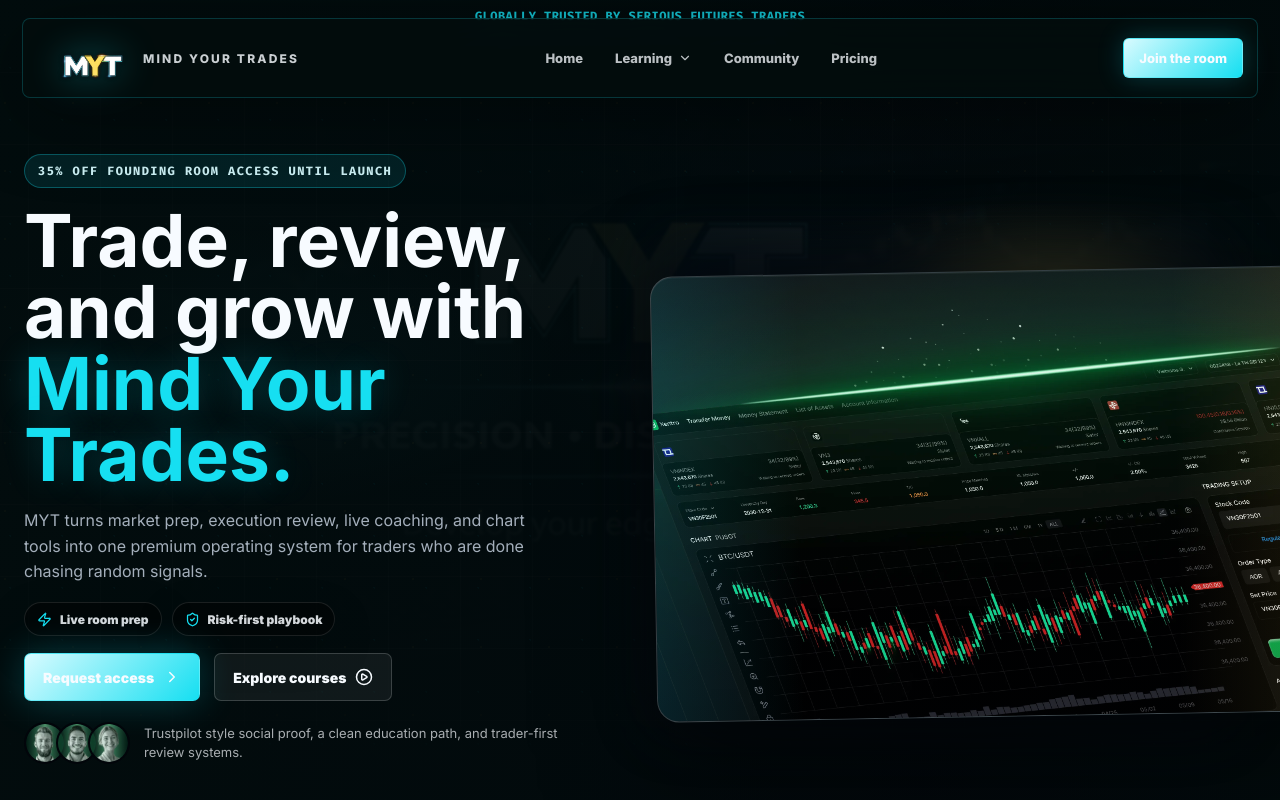
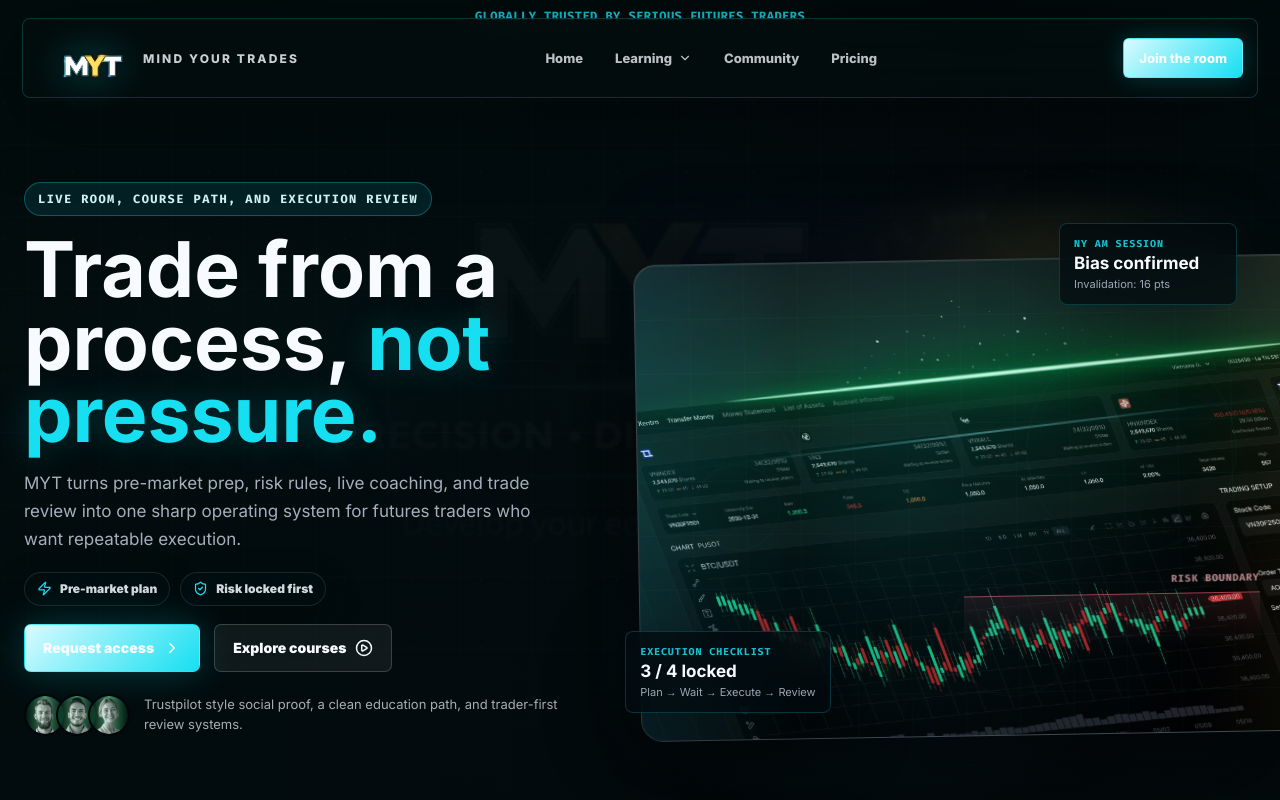
Before and after one commit to CodoWIzard/xentro-trading-template-clone, a Next.js app: page / in a window 1280 px wide. Shown: the top 800 px of the page. Built offline with nearby package versions, Linux system fonts and the light colour scheme.

Commit message:
Elevate hero trading command center

```diff
--- a/app/[[...path]]/page.tsx
+++ b/app/[[...path]]/page.tsx
@@ -216,22 +216,22 @@ function HomePage() {
         <div className="myt-hero-inner">
           <div className="myt-hero-copy">
             <p className="myt-trust-line">Globally trusted by serious futures traders</p>
-            <p className="myt-kicker">35% off founding room access until launch</p>
+            <p className="myt-kicker">Live room, course path, and execution review</p>
             <h1 id="hero-title">
-              Trade, review, and grow with <span>Mind Your Trades.</span>
+              Trade from a process, <span>not pressure.</span>
             </h1>
             <p className="myt-hero-text">
-              MYT turns market prep, execution review, live coaching, and chart tools into one premium
-              operating system for traders who are done chasing random signals.
+              MYT turns pre-market prep, risk rules, live coaching, and trade review into one sharp
+              operating system for futures traders who want repeatable execution.
             </p>
             <div className="myt-hero-badges" aria-label="MYT platform benefits">
               <span>
                 <Zap size={15} aria-hidden />
-                Live room prep
+                Pre-market plan
               </span>
               <span>
                 <ShieldCheck size={15} aria-hidden />
-                Risk-first playbook
+                Risk locked first
               </span>
             </div>
             <div className="myt-actions">
@@ -268,6 +268,25 @@ function HomePage() {
                 priority
                 sizes="(max-width: 900px) 96vw, 1120px"
               />
+              <div className="myt-command-grid" aria-hidden>
+                <span />
+                <span />
+                <span />
+              </div>
+              <div className="myt-liquidity-line" aria-hidden />
+              <div className="myt-risk-band" aria-hidden>
+                <span>Risk boundary</span>
+              </div>
+            </div>
+            <div className="myt-session-card" aria-hidden>
+              <span>NY AM session</span>
+              <strong>Bias confirmed</strong>
+              <small>Invalidation: 16 pts</small>
+            </div>
+            <div className="myt-discipline-card" aria-hidden>
+              <span>Execution checklist</span>
+              <strong>3 / 4 locked</strong>
+              <small>Plan → Wait → Execute → Review</small>
             </div>
           </aside>
         </div>
--- a/app/globals.css
+++ b/app/globals.css
@@ -200,9 +200,10 @@ select {
   inset: 0;
   z-index: -3;
   background:
-    linear-gradient(90deg, rgba(2, 12, 13, 0.96), rgba(2, 12, 13, 0.7) 46%, rgba(2, 12, 13, 0.36) 72%, rgba(2, 12, 13, 0.76)),
-    radial-gradient(ellipse at 78% 46%, rgba(255, 216, 77, 0.18), transparent 24rem),
+    linear-gradient(90deg, rgba(2, 12, 13, 0.98), rgba(2, 12, 13, 0.72) 43%, rgba(2, 12, 13, 0.3) 74%, rgba(2, 12, 13, 0.82)),
+    radial-gradient(ellipse at 82% 42%, rgba(255, 216, 77, 0.14), transparent 22rem),
     radial-gradient(ellipse at 16% 46%, rgba(22, 223, 241, 0.16), transparent 22rem),
+    radial-gradient(ellipse at 68% 78%, rgba(22, 223, 241, 0.18), transparent 18rem),
     linear-gradient(180deg, rgba(1, 7, 9, 0.62), rgba(2, 5, 10, 0.96) 100%);
 }
 
@@ -233,9 +234,9 @@ select {
 
 .myt-hero-copy {
   display: grid;
-  gap: 17px;
+  gap: 18px;
   justify-items: start;
-  max-width: 680px;
+  max-width: 720px;
   text-align: left;
 }
 
@@ -324,9 +325,9 @@ select {
 }
 
 .myt-hero h1 {
-  max-width: 700px;
-  font-size: clamp(48px, 5.7vw, 78px);
-  line-height: 0.98;
+  max-width: 760px;
+  font-size: clamp(52px, 6vw, 84px);
+  line-height: 0.94;
 }
 
 .myt-hero h1 span {
@@ -335,11 +336,11 @@ select {
 }
 
 .myt-hero-text {
-  max-width: 620px;
+  max-width: 640px;
   margin: 0;
   color: var(--muted);
-  font-size: 16px;
-  line-height: 1.62;
+  font-size: 17px;
+  line-height: 1.66;
 }
 
 .myt-hero-badges {
@@ -357,7 +358,7 @@ select {
   border: 1px solid rgba(247, 251, 255, 0.1);
   border-radius: 999px;
   color: rgba(247, 251, 255, 0.86);
-  background: rgba(0, 0, 0, 0.44);
+  background: rgba(0, 15, 19, 0.62);
   box-shadow: 0 16px 40px rgba(0, 0, 0, 0.22);
   font-size: 12px;
   font-weight: 900;
@@ -442,8 +443,8 @@ select {
 .myt-dashboard-stage {
   position: relative;
   align-self: center;
-  min-height: 560px;
-  width: min(760px, 100%);
+  min-height: 590px;
+  width: min(790px, 100%);
   margin: 0 auto;
   perspective: 1400px;
 }
@@ -463,10 +464,10 @@ select {
 .myt-dashboard-frame {
   position: absolute;
   right: 0;
-  bottom: 4%;
+  bottom: 3%;
   left: 50%;
-  width: min(740px, 106%);
-  aspect-ratio: 1.5 / 1;
+  width: min(800px, 112%);
+  aspect-ratio: 1.48 / 1;
   overflow: hidden;
   border: 1px solid rgba(214, 251, 255, 0.22);
   border-radius: 22px;
@@ -490,8 +491,9 @@ select {
   inset: 0;
   pointer-events: none;
   background:
-    linear-gradient(180deg, rgba(2, 5, 10, 0.2), transparent 22%, rgba(2, 5, 10, 0.18)),
-    linear-gradient(90deg, rgba(22, 223, 241, 0.14), transparent 22%, transparent 78%, rgba(255, 216, 77, 0.1));
+    linear-gradient(180deg, rgba(2, 5, 10, 0.12), transparent 22%, rgba(2, 5, 10, 0.28)),
+    radial-gradient(circle at 38% 52%, rgba(22, 223, 241, 0.12), transparent 22rem),
+    linear-gradient(90deg, rgba(22, 223, 241, 0.15), transparent 22%, transparent 78%, rgba(255, 216, 77, 0.08));
 }
 
 .myt-dashboard-main {
@@ -499,9 +501,135 @@ select {
   width: 100%;
   height: 100%;
   object-fit: cover;
-  object-position: center 62%;
-  transform: scale(1.22);
+  object-position: center 60%;
+  transform: scale(1.24);
   transform-origin: center 58%;
+}
+
+.myt-command-grid {
+  position: absolute;
+  inset: 0;
+  pointer-events: none;
+  background-image:
+    linear-gradient(rgba(22, 223, 241, 0.08) 1px, transparent 1px),
+    linear-gradient(90deg, rgba(22, 223, 241, 0.06) 1px, transparent 1px);
+  background-size: 54px 54px;
+  mix-blend-mode: screen;
+  opacity: 0.42;
+}
+
+.myt-command-grid span {
+  position: absolute;
+  display: block;
+  border: 1px solid rgba(22, 223, 241, 0.22);
+  border-radius: 999px;
+  opacity: 0.42;
+}
+
+.myt-command-grid span:first-child {
+  top: 18%;
+  right: 15%;
+  width: 210px;
+  height: 210px;
+}
+
+.myt-command-grid span:nth-child(2) {
+  right: 38%;
+  bottom: 8%;
+  width: 128px;
+  height: 128px;
+  border-color: rgba(255, 216, 77, 0.2);
+}
+
+.myt-command-grid span:nth-child(3) {
+  top: 42%;
+  left: 8%;
+  width: 86px;
+  height: 86px;
+}
+
+.myt-liquidity-line {
+  position: absolute;
+  top: 36%;
+  left: -16%;
+  width: 132%;
+  height: 2px;
+  pointer-events: none;
+  background: linear-gradient(90deg, transparent, rgba(22, 223, 241, 0.08), rgba(150, 247, 255, 0.96), rgba(22, 223, 241, 0.1), transparent);
+  box-shadow: 0 0 26px rgba(22, 223, 241, 0.5);
+  transform: rotate(-6deg);
+  animation: liquiditySweep 7s ease-in-out infinite;
+}
+
+.myt-risk-band {
+  position: absolute;
+  right: 12%;
+  bottom: 18%;
+  width: 42%;
+  height: 54px;
+  pointer-events: none;
+  border-top: 1px solid rgba(255, 96, 118, 0.72);
+  background: linear-gradient(180deg, rgba(255, 96, 118, 0.12), transparent);
+}
+
+.myt-risk-band span {
+  position: absolute;
+  top: -22px;
+  right: 0;
+  color: rgba(255, 180, 190, 0.86);
+  font-family: "Fira Code", monospace;
+  font-size: 10px;
+  font-weight: 800;
+  letter-spacing: 0.08em;
+  text-transform: uppercase;
+}
+
+.myt-session-card,
+.myt-discipline-card {
+  position: absolute;
+  z-index: 4;
+  display: grid;
+  gap: 4px;
+  min-width: 178px;
+  padding: 13px 14px;
+  border: 1px solid rgba(22, 223, 241, 0.2);
+  border-radius: 8px;
+  background: rgba(2, 10, 14, 0.74);
+  box-shadow: 0 24px 80px rgba(0, 0, 0, 0.34);
+  backdrop-filter: blur(18px);
+}
+
+.myt-session-card {
+  top: 10%;
+  right: 3%;
+}
+
+.myt-discipline-card {
+  bottom: 7%;
+  left: 0;
+}
+
+.myt-session-card span,
+.myt-discipline-card span {
+  color: rgba(22, 223, 241, 0.86);
+  font-family: "Fira Code", monospace;
+  font-size: 10px;
+  font-weight: 800;
+  letter-spacing: 0.09em;
+  text-transform: uppercase;
+}
+
+.myt-session-card strong,
+.myt-discipline-card strong {
+  color: var(--white);
+  font-size: 17px;
+  line-height: 1.1;
+}
+
+.myt-session-card small,
+.myt-discipline-card small {
+  color: rgba(227, 239, 255, 0.68);
+  font-size: 11px;
 }
 
 .myt-tape {
@@ -961,6 +1089,18 @@ select {
   }
 }
 
+@keyframes liquiditySweep {
+  0%,
+  100% {
+    opacity: 0.38;
+    transform: rotate(-6deg) translateX(-24px);
+  }
+  48% {
+    opacity: 0.9;
+    transform: rotate(-6deg) translateX(28px);
+  }
+}
+
 @keyframes borderScan {
   0% {
     top: 0;
@@ -1055,14 +1195,24 @@ select {
   }
 
   .myt-dashboard-stage {
-    min-height: min(42vh, 380px);
-    width: min(720px, 90vw);
+    min-height: min(46vh, 430px);
+    width: min(760px, 92vw);
   }
 
   .myt-dashboard-frame {
     bottom: 0;
     aspect-ratio: 1.62 / 1;
     transform: translateX(-50%);
+  }
+
+  .myt-session-card {
+    top: 4%;
+    right: 0;
+  }
+
+  .myt-discipline-card {
+    bottom: 2%;
+    left: 2%;
   }
 
   .myt-hero h1 {
@@ -1172,6 +1322,23 @@ select {
     transform: scale(1.2);
   }
 
+  .myt-command-grid {
+    opacity: 0.26;
+  }
+
+  .myt-command-grid span,
+  .myt-session-card,
+  .myt-discipline-card,
+  .myt-risk-band {
+    display: none;
+  }
+
+  .myt-liquidity-line {
+    top: 34%;
+    width: 118%;
+    opacity: 0.54;
+  }
+
   .myt-stats,
   .myt-pillar-grid,
   .myt-process {
```
